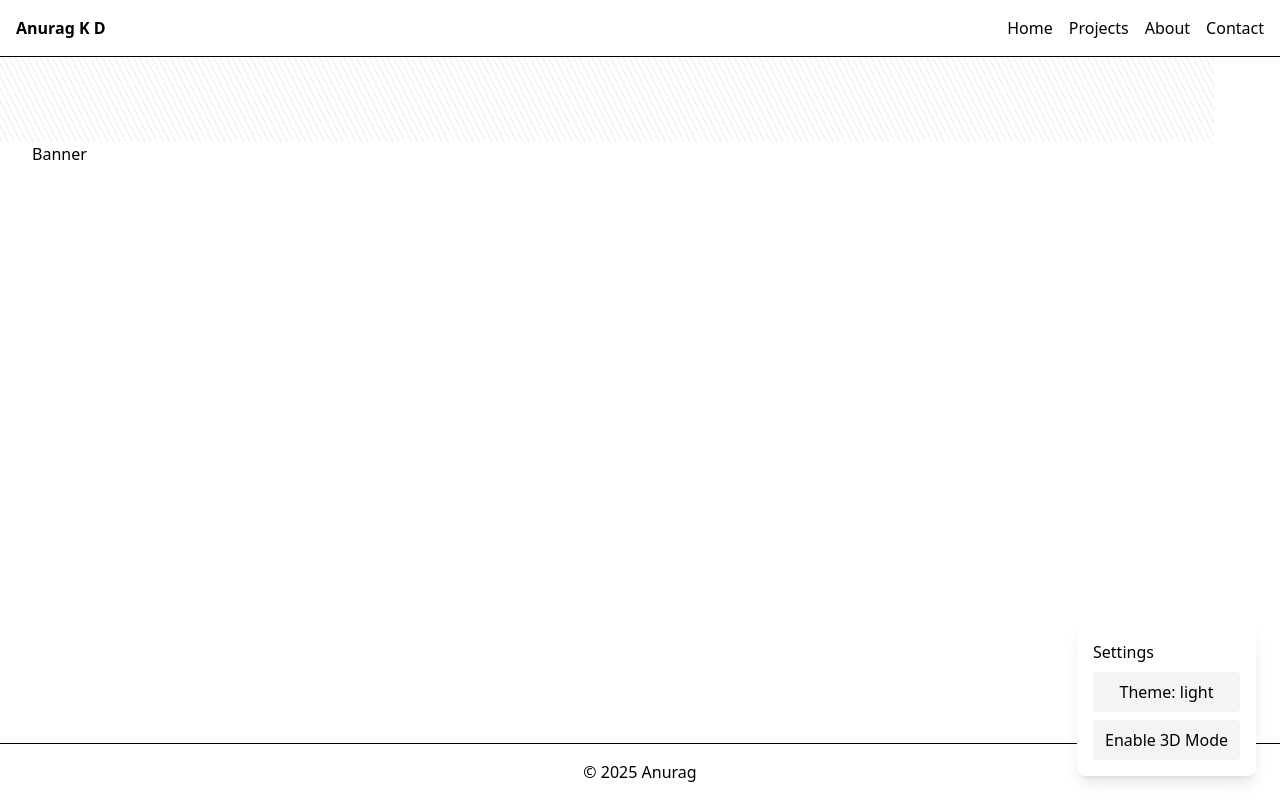
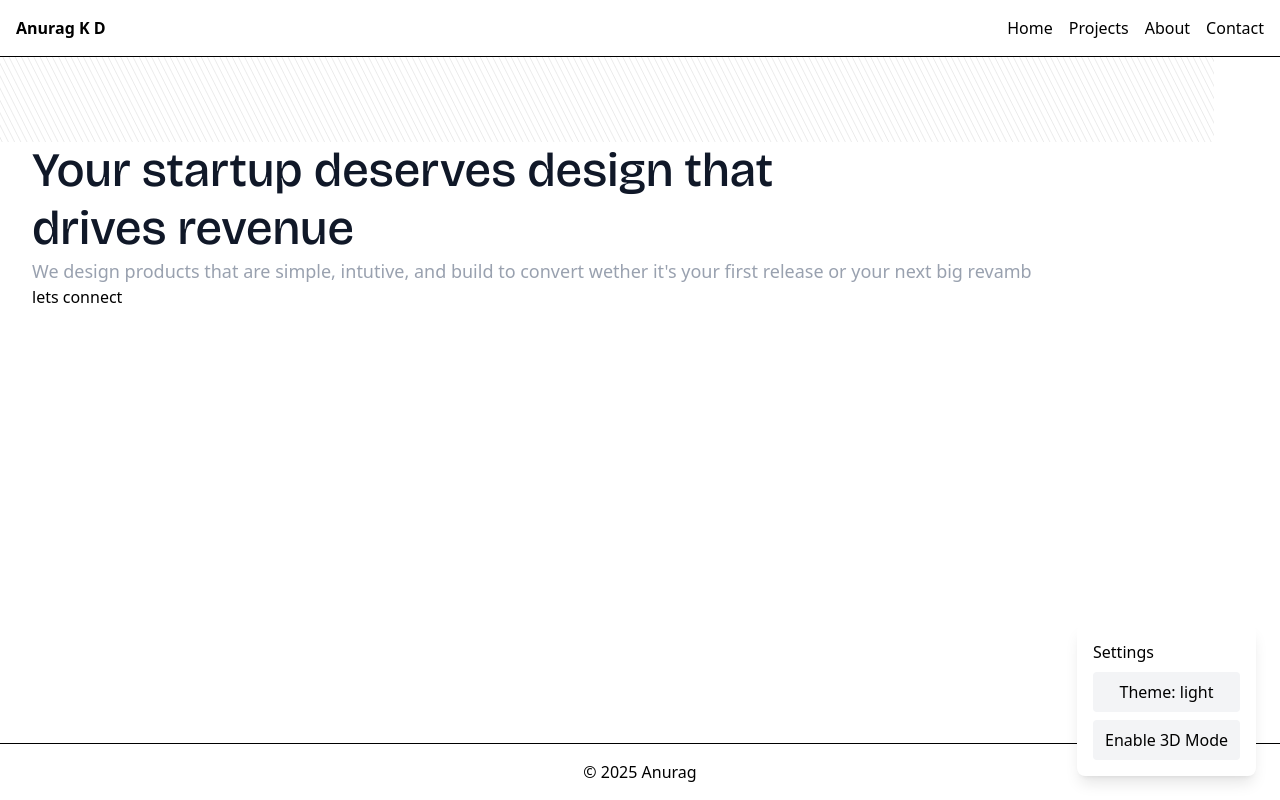
Before and after one commit to AnuragKD/personal-portfolio-react, a React (Vite) app: page / in a window 1280 px wide. Built offline with nearby package versions, Linux system fonts and the light colour scheme.

Commit message:
added primary font

```diff
--- a/src/components/sections/Banner.jsx
+++ b/src/components/sections/Banner.jsx
@@ -6,7 +6,11 @@ const Banner = () => {
   return (
     <Section>
         <Container>
-            <div>Banner</div>
+            <h1>Your startup deserves design that <br/>drives revenue</h1>
+            <p>We design products that are simple, intutive, and build to convert wether it's your first release or your next big revamb</p>
+            <button>
+              lets connect
+            </button>
         </Container>
     </Section>
   )
--- a/src/index.css
+++ b/src/index.css
@@ -1 +1,39 @@
 @import "tailwindcss";
+
+@font-face {
+  font-family: "BricolageGrotesque";
+  src: url("/src/fonts/BricolageGrotesque-VariableFont.woff2") format("woff2");
+  font-weight: 100 900;
+  font-display: swap;
+}
+
+
+@theme {
+
+  --color-primary-color:#19a974;
+  --color-secondary-color:#19a974;
+
+  --font-primary-font:"BricolageGrotesque";
+
+  --tw-container-max-width: 960px;
+  --tw-container-padding: 2rem;
+
+  --breakpoint-lap: 1600px;
+  --breakpoint-md-lap: 1400px;
+  --breakpoint-sm-lap: 1200px;
+}
+
+/* GLOBAL BASE STYLES */
+@layer base {
+  h1 { @apply text-5xl font-medium text-gray-900 leading-[1.2] font-primary-font; }
+  h2 { @apply text-3xl font-semibold text-gray-900; }
+  p  { @apply text-lg leading-7 text-gray-400; }
+}
+
+/* UTILITY TYPOGRAPHY SYSTEM */
+@layer components {
+  .heading-xl { @apply text-6xl font-extrabold; }
+  .heading-lg { @apply text-4xl font-bold; }
+  .body-md    { @apply text-lg leading-8; }
+  .body-sm    { @apply text-sm leading-6 text-gray-500; }
+}
```
Also changed, not shown: src/styles/tailwind.css (deleted, +0 -7 lines), src/fonts/BricolageGrotesque-VariableFont.woff2 (added).
